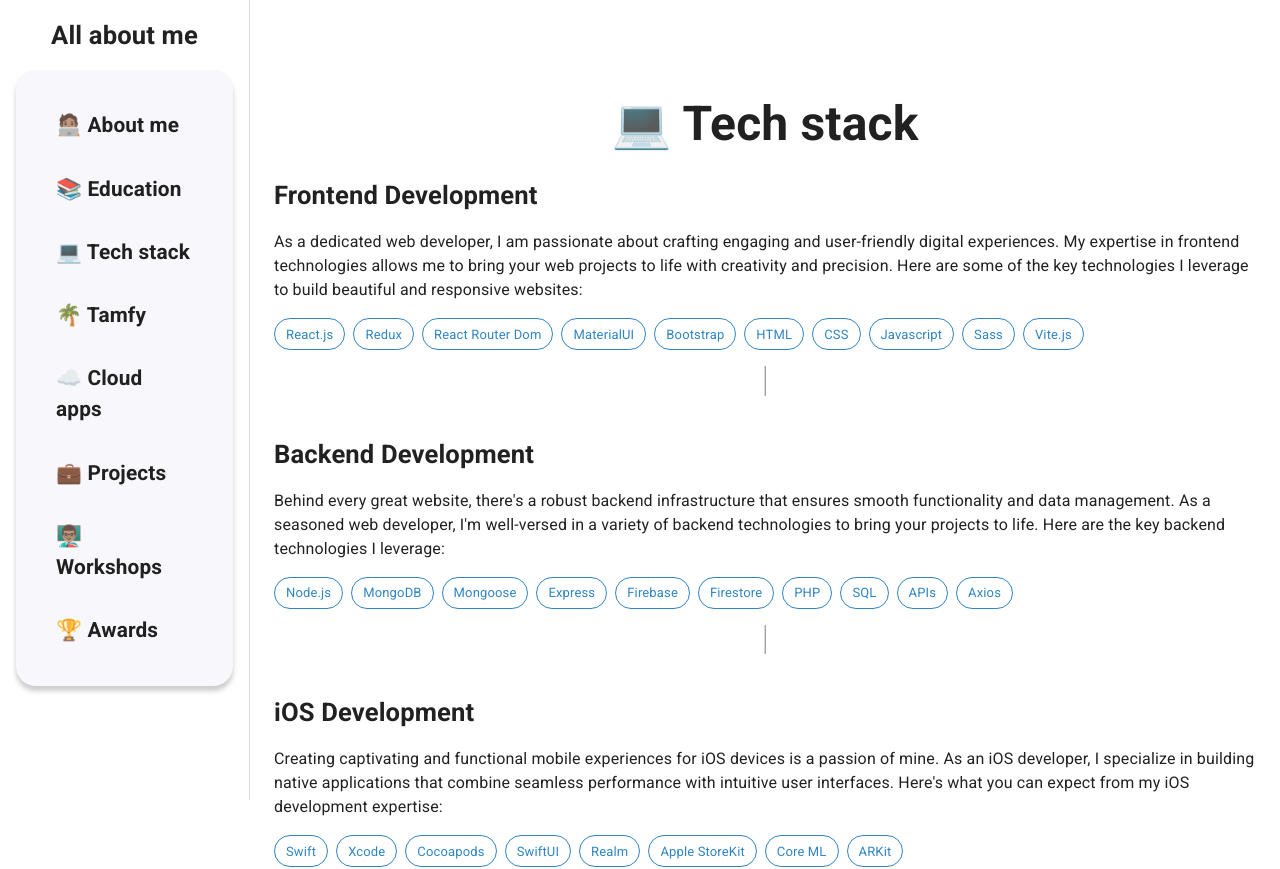
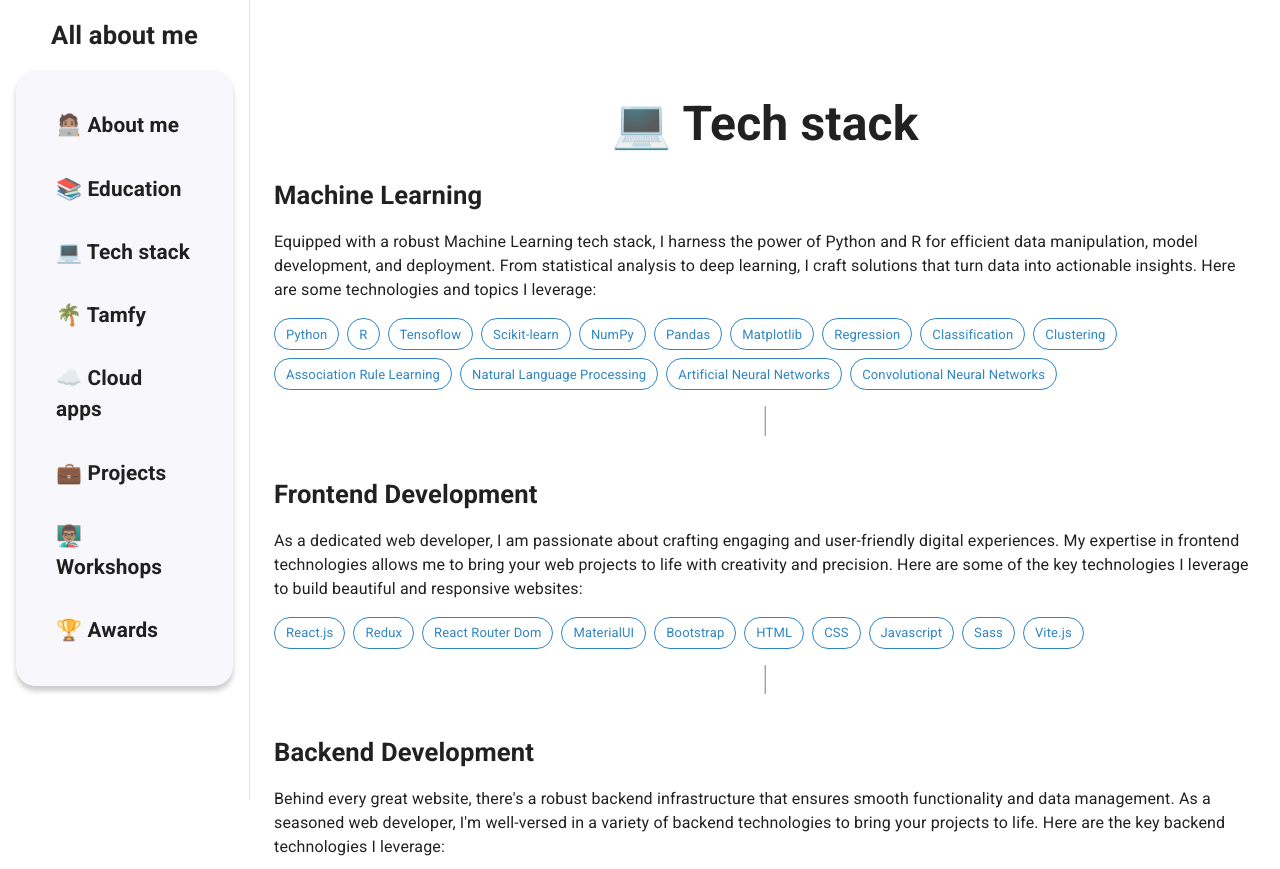
Before and after one commit to 4ubio/Portfolio, a React (Vite) app: page /tech in a window 1280 px wide. Shown: the top 869 px of the page. Built offline with nearby package versions, Linux system fonts and the light colour scheme.

Commit message:
Add Machine Learning

```diff
--- a/src/pages/EducationPage.jsx
+++ b/src/pages/EducationPage.jsx
@@ -15,7 +15,7 @@ export const EducationPage = () => {
 
                     <Grid item xs={12} md={9}>
                         <Typography variant='h6'>2020 - 2024</Typography>
-                        <Typography variant='h4' color='primary.blue'>System and digital business engineering</Typography>
+                        <Typography variant='h4' color='primary.blue'>System and Digital Business Engineering</Typography>
                         <Typography variant='h6'>IEST Anáhuac</Typography>
                         <br />
                         <Typography variant='h7'>
@@ -29,7 +29,7 @@ export const EducationPage = () => {
                     </Grid>
                 </Grid>
 
-                {/* React */}
+                {/* Machine Learning */}
                 <Grid container mt={2} className='animate__animated animate__fadeInRight'>
                     <Grid item xs={12} md={3} textAlign='center'>
                         <img src='./assets/udemy-logo.png' className='logo_education '></img>
@@ -37,7 +37,28 @@ export const EducationPage = () => {
 
                     <Grid item xs={12} md={9}>
                         <Typography variant='h6'>2023</Typography>
-                        <Typography variant='h4' color='primary.blue'>React development bootcamp</Typography>
+                        <Typography variant='h4' color='primary.blue'>Machine Learning with Python & R Bootcamp</Typography>
+                        <Typography variant='h6'>SuperDataScience</Typography>
+                        <br />
+                        <Typography variant='h7'>
+                            The Machine Learning Bootcamp took me on a deep dive into the heart of AI. From mastering algorithms to hands-on coding, this program was a comprehensive journey into the world of data science. Guided by industry experts, I tackled real-world case exercises, applying my skills to solve complex problems and gaining practical insights.
+                        </Typography>
+                    </Grid>
+
+                    <Grid item xs={12} m={2} textAlign='center'>
+                        <img src='./assets/vline.png' className='line'></img>
+                    </Grid>
+                </Grid>
+
+                {/* React */}
+                <Grid container mt={2} className='animate__animated animate__fadeInLeft'>
+                    <Grid item xs={12} md={3} textAlign='center'>
+                        <img src='./assets/udemy-logo.png' className='logo_education '></img>
+                    </Grid>
+
+                    <Grid item xs={12} md={9}>
+                        <Typography variant='h6'>2023</Typography>
+                        <Typography variant='h4' color='primary.blue'>React Development Bootcamp</Typography>
                         <Typography variant='h6'>Fernando Herrera</Typography>
                         <br />
                         <Typography variant='h7'>
@@ -51,9 +72,9 @@ export const EducationPage = () => {
                 </Grid>
 
                 {/* iOS */}
-                <Grid container mt={2} className='animate__animated animate__fadeInLeft'>
+                <Grid container mt={2} className='animate__animated animate__fadeInRight'>
                     <Grid item xs={12} md={3} textAlign='center'>
-                        <img src='./assets/ab-logo.jpeg' className='logo_education '></img>
+                        <img src='./assets/udemy-logo.png' className='logo_education '></img>
                     </Grid>
 
                     <Grid item xs={12} md={9}>
@@ -72,14 +93,14 @@ export const EducationPage = () => {
                 </Grid>
 
                 {/* Web */}
-                <Grid container mt={2} className='animate__animated animate__fadeInRight'>
+                <Grid container mt={2} className='animate__animated animate__fadeInLeft'>
                     <Grid item xs={12} md={3} textAlign='center'>
                         <img src='./assets/udemy-logo.png' className='logo_education '></img>
                     </Grid>
 
                     <Grid item xs={12} md={9}>
                         <Typography variant='h6'>2021</Typography>
-                        <Typography variant='h4' color='primary.blue'>Web development bootcamp</Typography>
+                        <Typography variant='h4' color='primary.blue'>Web Development Bootcamp</Typography>
                         <Typography variant='h6'>Código con Juan</Typography>
                         <br />
                         <Typography variant='h7'>
@@ -93,14 +114,14 @@ export const EducationPage = () => {
                 </Grid>
 
                 {/* High school */}
-                <Grid container mt={2} className='animate__animated animate__fadeInLeft'>
+                <Grid container mt={2} className='animate__animated animate__fadeInRight'>
                     <Grid item xs={12} md={3} textAlign='center'>
                         <img src='./assets/anahuac-logo.png' className='logo_education '></img>
                     </Grid>
 
                     <Grid item xs={12} md={9}>
                         <Typography variant='h6'>2017 - 2020</Typography>
-                        <Typography variant='h4' color='primary.blue'>High school</Typography>
+                        <Typography variant='h4' color='primary.blue'>High School</Typography>
                         <Typography variant='h6'>IEST Anáhuac</Typography>
                         <br />
                         <Typography variant='h7'>
--- a/src/pages/TamfyPage.jsx
+++ b/src/pages/TamfyPage.jsx
@@ -7,11 +7,11 @@ export const TamfyPage = () => {
     return (
         <>
             <AppLayout>
-                <Grid item mt={2} className='animate__animated animate__fadeInRight'>
+                <Grid item className='animate__animated animate__fadeInRight'>
 
-                    <Grid item mt={2} textAlign='center'>
+                    <Grid item textAlign='center'>
                         <img src='./assets/Tamfy/tamfy_logo.png' className='tamfy_logo'></img>
-                        <Typography variant='h6'>CEO since 2023</Typography>
+                        <Typography variant='h4' >Chief Executive Officer since 2023</Typography>
                         <Button
                             onClick={() => window.open('https://tamfy.mx/')}
                             sx={{
--- a/src/pages/TechPage.jsx
+++ b/src/pages/TechPage.jsx
@@ -7,8 +7,37 @@ export const TechPage = () => {
             <AppLayout>
                 <Typography variant='h3' textAlign='center' className='animate__animated animate__fadeInRight'>💻 Tech stack</Typography>
 
+                {/* Machine Learning */}
+                <Grid container mt={2} className='animate__animated animate__fadeInLeft'>
+                    <Typography variant='h4'>Machine Learning</Typography>
+                    <Typography variant='h7' mt={2}>
+                        Equipped with a robust Machine Learning tech stack, I harness the power of Python and R for efficient data manipulation, model development, and deployment. From statistical analysis to deep learning, I craft solutions that turn data into actionable insights. Here are some technologies and topics I leverage:
+                    </Typography>
+
+                    <Grid container mt={2} gap={1}>
+                        <Chip label='Python' variant='outlined' sx={{backgroundColor: 'primary.main', color: 'primary.blue', borderColor: 'primary.blue'}}/>
+                        <Chip label='R' variant='outlined' sx={{backgroundColor: 'primary.main', color: 'primary.blue', borderColor: 'primary.blue'}}/>
+                        <Chip label='Tensoflow' variant='outlined' sx={{backgroundColor: 'primary.main', color: 'primary.blue', borderColor: 'primary.blue'}}/>
+                        <Chip label='Scikit-learn' variant='outlined' sx={{backgroundColor: 'primary.main', color: 'primary.blue', borderColor: 'primary.blue'}}/>
+                        <Chip label='NumPy' variant='outlined' sx={{backgroundColor: 'primary.main', color: 'primary.blue', borderColor: 'primary.blue'}}/>
+                        <Chip label='Pandas' variant='outlined' sx={{backgroundColor: 'primary.main', color: 'primary.blue', borderColor: 'primary.blue'}}/>
+                        <Chip label='Matplotlib' variant='outlined' sx={{backgroundColor: 'primary.main', color: 'primary.blue', borderColor: 'primary.blue'}}/>
+                        <Chip label='Regression' variant='outlined' sx={{backgroundColor: 'primary.main', color: 'primary.blue', borderColor: 'primary.blue'}}/>
+                        <Chip label='Classification' variant='outlined' sx={{backgroundColor: 'primary.main', color: 'primary.blue', borderColor: 'primary.blue'}}/>
+                        <Chip label='Clustering' variant='outlined' sx={{backgroundColor: 'primary.main', color: 'primary.blue', borderColor: 'primary.blue'}}/>
+                        <Chip label='Association Rule Learning' variant='outlined' sx={{backgroundColor: 'primary.main', color: 'primary.blue', borderColor: 'primary.blue'}}/>
+                        <Chip label='Natural Language Processing' variant='outlined' sx={{backgroundColor: 'primary.main', color: 'primary.blue', borderColor: 'primary.blue'}}/>
+                        <Chip label='Artificial Neural Networks' variant='outlined' sx={{backgroundColor: 'primary.main', color: 'primary.blue', borderColor: 'primary.blue'}}/>
+                        <Chip label='Convolutional Neural Networks' variant='outlined' sx={{backgroundColor: 'primary.main', color: 'primary.blue', borderColor: 'primary.blue'}}/>
+                    </Grid>
+
+                    <Grid item xs={12} m={2} textAlign='center'>
+                        <img src='./assets/vline.png' className='line'></img>
+                    </Grid>
+                </Grid>
+
                 {/* Frontend */}
-                <Grid container mt={2} className='animate__animated animate__fadeInLeft'>
+                <Grid container mt={2} className='animate__animated animate__fadeInRight'>
                     <Typography variant='h4'>Frontend Development</Typography>
                     <Typography variant='h7' mt={2}>
                         As a dedicated web developer, I am passionate about crafting engaging and user-friendly digital experiences. My expertise in frontend technologies allows me to bring your web projects to life with creativity and precision. Here are some of the key technologies I leverage to build beautiful and responsive websites:
@@ -33,7 +62,7 @@ export const TechPage = () => {
                 </Grid>
 
                 {/* Backend */}
-                <Grid container mt={2} className='animate__animated animate__fadeInRight'>
+                <Grid container mt={2} className='animate__animated animate__fadeInLeft'>
                     <Typography variant='h4'>Backend Development</Typography>
                     <Typography variant='h7' mt={2}>
                         Behind every great website, there's a robust backend infrastructure that ensures smooth functionality and data management. As a seasoned web developer, I'm well-versed in a variety of backend technologies to bring your projects to life. Here are the key backend technologies I leverage:
@@ -58,7 +87,7 @@ export const TechPage = () => {
                 </Grid>
 
                 {/* iOS */}
-                <Grid container mt={2} className='animate__animated animate__fadeInLeft'>
+                <Grid container mt={2} className='animate__animated animate__fadeInRight'>
                     <Typography variant='h4'>iOS Development</Typography>
                     <Typography variant='h7' mt={2}>
                         Creating captivating and functional mobile experiences for iOS devices is a passion of mine. As an iOS developer, I specialize in building native applications that combine seamless performance with intuitive user interfaces. Here's what you can expect from my iOS development expertise:
@@ -81,8 +110,8 @@ export const TechPage = () => {
                 </Grid>
 
                 {/* Programming languages */}
-                <Grid container mt={2} className='animate__animated animate__fadeInRight'>
-                    <Typography variant='h4'>Programming languages</Typography>
+                <Grid container mt={2} className='animate__animated animate__fadeInLeft'>
+                    <Typography variant='h4'>Programming Languages</Typography>
                     <Typography variant='h7' mt={2}>
                         Throughout my journey as a developer, I've continually expanded my skill set by mastering various programming languages. These languages are the building blocks of the digital experiences I create, each offering unique capabilities and versatility. Here are some of the programming languages I've learned and applied in my career:
                     </Typography>
@@ -92,7 +121,6 @@ export const TechPage = () => {
                         <Chip label='Java' variant='outlined' sx={{backgroundColor: 'primary.main', color: 'primary.blue', borderColor: 'primary.blue'}}/>
                         <Chip label='C++' variant='outlined' sx={{backgroundColor: 'primary.main', color: 'primary.blue', borderColor: 'primary.blue'}}/>
                         <Chip label='R' variant='outlined' sx={{backgroundColor: 'primary.main', color: 'primary.blue', borderColor: 'primary.blue'}}/>
-                        <Chip label='Kotlin' variant='outlined' sx={{backgroundColor: 'primary.main', color: 'primary.blue', borderColor: 'primary.blue'}}/>
                     </Grid>
 
                     <Grid item xs={12} m={2} textAlign='center'>
@@ -101,7 +129,7 @@ export const TechPage = () => {
                 </Grid>
 
                 {/* Tech */}
-                <Grid container mt={2} className='animate__animated animate__fadeInLeft'>
+                <Grid container mt={2} className='animate__animated animate__fadeInRight'>
                     <Typography variant='h4'>Technologies</Typography>
                     <Typography variant='h7' mt={2}>
                         In the world of development, having the right tools at your disposal is essential to create exceptional digital experiences. I'm committed to delivering high-quality work, and I rely on a range of software tools and platforms to achieve that goal. Here's a glimpse into the software I use in my development workflow:
```
Also changed, not shown: src/pages/IndexPage.jsx (+28 -32 lines).
